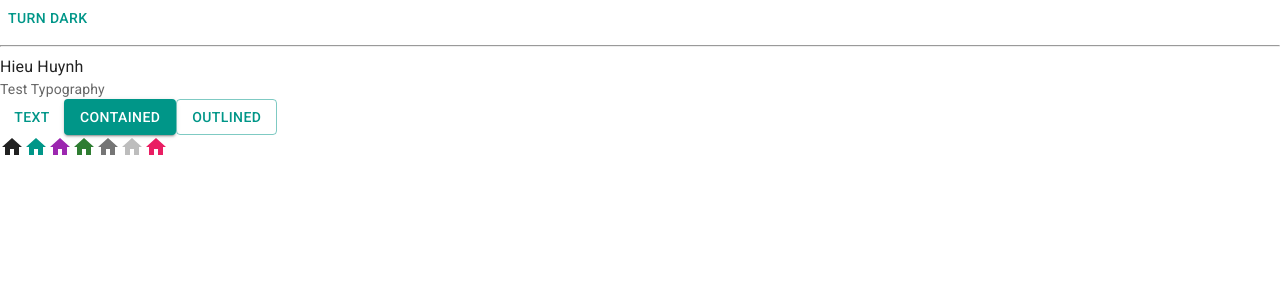
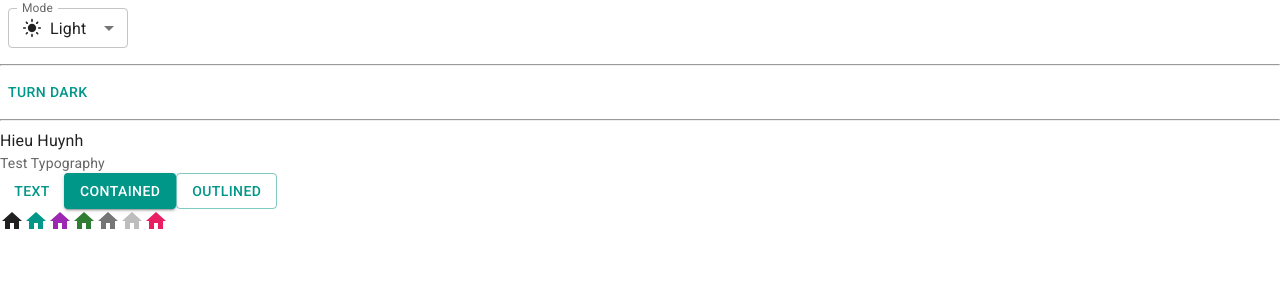
Before and after one commit to hieuhuynh113/Trello-Web, a React (Vite) app: page / in a window 1280 px wide. Shown: the top 300 px of the page. Built offline with nearby package versions, Linux system fonts and the light colour scheme.

Commit message:
Update light, dark mode

```diff
--- a/src/App.jsx
+++ b/src/App.jsx
@@ -4,10 +4,62 @@ import HomeIcon from '@mui/icons-material/Home'
 import { pink } from '@mui/material/colors'
 import Typography from '@mui/material/Typography'
 import { useColorScheme } from '@mui/material/styles'
+import useMediaQuery from '@mui/material/useMediaQuery'
 
+import InputLabel from '@mui/material/InputLabel'
+import MenuItem from '@mui/material/MenuItem'
+import FormControl from '@mui/material/FormControl'
+import Select from '@mui/material/Select'
+import Box from '@mui/material/Box'
+
+import LightModeIcon from '@mui/icons-material/LightMode'
+import DarkModeOutlinedIcon from '@mui/icons-material/DarkModeOutlined'
+import SettingsBrightness from '@mui/icons-material/SettingsBrightness'
+
+
+function ModeSelect() {
+  const { mode, setMode } = useColorScheme()
+  const handleChange = (event) => {
+    setMode(event.target.value)
+  }
+
+  return (
+    <FormControl sx={{ m: 1, minWidth: 120 }} size="small">
+      <InputLabel id="label-select-dark-light-mode">Mode</InputLabel>
+      <Select
+        labelId="label-select-dark-light-mode"
+        id="select-dark-light-mode"
+        value={mode}
+        label="Mode"
+        onChange={handleChange}
+      >
+        <MenuItem value="light">
+          <Box sx={{ display: 'flex', alignItems: 'center', gap: 1 }}>
+            <LightModeIcon fontSize="small" /> Light
+          </Box>
+        </MenuItem>
+        <MenuItem value="dark">
+          <Box sx={{ display: 'flex', alignItems: 'center', gap: 1 }}>
+            <DarkModeOutlinedIcon fontSize="small" /> Dark
+          </Box>
+        </MenuItem>
+        <MenuItem value="system">
+          <Box sx={{ display: 'flex', alignItems: 'center', gap: 1 }}>
+            <SettingsBrightness fontSize="small" /> System
+          </Box>
+        </MenuItem>
+      </Select>
+    </FormControl>
+  )
+}
 
 function ModeToggle() {
   const { mode, setMode } = useColorScheme()
+
+  // const prefersDarkMode = useMediaQuery('(prefers-color-scheme: dark)')
+  // const prefersLightMode = useMediaQuery('(prefers-color-scheme: light)')
+  // console.log('prefersDarkMode', prefersDarkMode)
+  // console.log('prefersLightMode', prefersLightMode)
   return (
     <Button
       onClick={() => {
@@ -22,6 +74,8 @@ function ModeToggle() {
 function App() {
   return (
     <>
+      <ModeSelect />
+      <hr />
       <ModeToggle />
       <hr />
       <div>Hieu Huynh</div>
```
